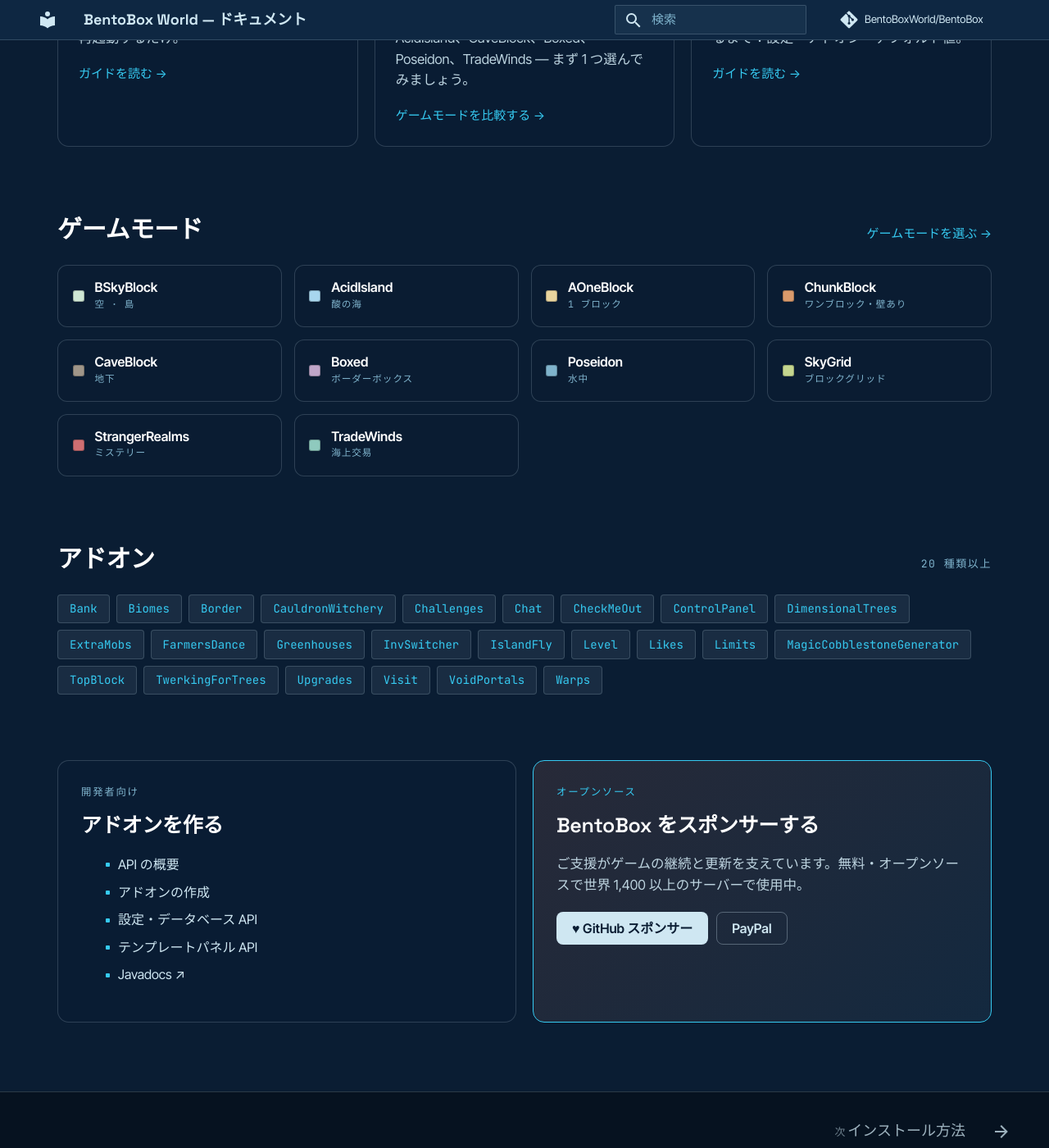
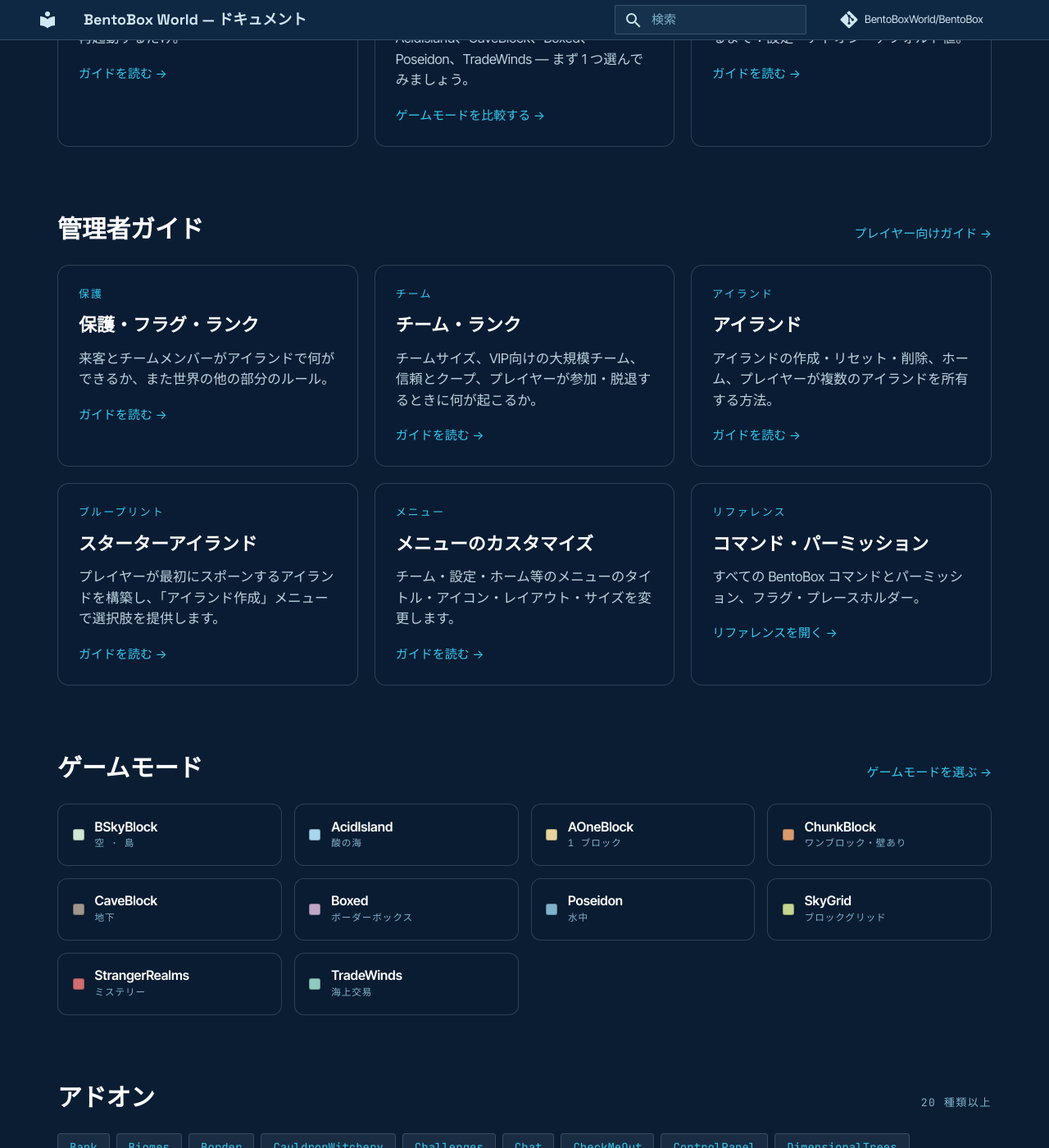
Before and after one commit to BentoBoxWorld/docs-japanese, an MkDocs documentation site: the page built from docs/index.md, in a window 1280 px wide and 1400 px high, scrolled down 937 px. Shown: the whole window at 82% size. Built offline with MkDocs 1.6.1 and Material for MkDocs 9.7.7, drawn with Linux system fonts in a browser that asks for light colours; comment, search, counter and statistics services are not loaded; some of the changed text lies outside the part shown.

Commit message:
docs(ja): update homepage with Player Guide button, admin guides section, and 1,600+ servers stat Co-Authored-By: Claude Opus 5.5 <noreply@anthropic.com>

```diff
--- a/docs/index.md
+++ b/docs/index.md
@@ -17,12 +17,13 @@ hide:
     <a href="BentoBox/First-Steps" class="bb-btn bb-btn-primary">最初の 30 分 &rarr;</a>
     <a href="FAQ" class="bb-btn bb-btn-ghost">FAQ とトラブルシューティング</a>
     <a href="gamemodes/Comparison" class="bb-btn bb-btn-ghost">ゲームモードを選ぶ</a>
+    <a href="BentoBox/Player-Guide" class="bb-btn bb-btn-ghost">プレイヤーガイド</a>
     <a href="https://download.bentobox.world" class="bb-btn bb-btn-ghost">ビルドをダウンロード</a>
   </div>
 
   <div class="bb-stats">
     <div class="bb-stat">
-      <div class="bb-stat__n">1,400+</div>
+      <div class="bb-stat__n">1,600+</div>
       <div class="bb-stat__l">サーバー</div>
     </div>
     <div class="bb-stat">
@@ -73,6 +74,64 @@ hide:
       <p class="bb-step-title">最初の 30 分</p>
       <p class="bb-step-body">インストール直後からプレイヤーが楽しめるまで：設定・アドオン・デフォルト値。</p>
       <a href="BentoBox/First-Steps" class="bb-step-link">ガイドを読む &rarr;</a>
+    </div>
+  </div>
+</div>
+
+<!-- ── ADMIN GUIDES ───────────────────────────────────────────── -->
+<div class="bb-section">
+  <div class="bb-section-header">
+    <h2>管理者ガイド</h2>
+    <a href="BentoBox/Player-Guide" class="bb-section-link">プレイヤー向けガイド &rarr;</a>
+  </div>
+  <div class="bb-steps">
+    <div class="bb-step-card">
+      <div class="bb-step-header">
+        <span class="bb-step-num">保護</span>
+      </div>
+      <p class="bb-step-title">保護・フラグ・ランク</p>
+      <p class="bb-step-body">来客とチームメンバーがアイランドで何ができるか、また世界の他の部分のルール。</p>
+      <a href="BentoBox/Island-Protection,-Flags-&amp;-Ranks" class="bb-step-link">ガイドを読む &rarr;</a>
+    </div>
+    <div class="bb-step-card">
+      <div class="bb-step-header">
+        <span class="bb-step-num">チーム</span>
+      </div>
+      <p class="bb-step-title">チーム・ランク</p>
+      <p class="bb-step-body">チームサイズ、VIP向けの大規模チーム、信頼とクープ、プレイヤーが参加・脱退するときに何が起こるか。</p>
+      <a href="BentoBox/About/Teams" class="bb-step-link">ガイドを読む &rarr;</a>
+    </div>
+    <div class="bb-step-card">
+      <div class="bb-step-header">
+        <span class="bb-step-num">アイランド</span>
+      </div>
+      <p class="bb-step-title">アイランド</p>
+      <p class="bb-step-body">アイランドの作成・リセット・削除、ホーム、プレイヤーが複数のアイランドを所有する方法。</p>
+      <a href="BentoBox/About/IslandManagement" class="bb-step-link">ガイドを読む &rarr;</a>
+    </div>
+    <div class="bb-step-card">
+      <div class="bb-step-header">
+        <span class="bb-step-num">ブループリント</span>
+      </div>
+      <p class="bb-step-title">スターターアイランド</p>
+      <p class="bb-step-body">プレイヤーが最初にスポーンするアイランドを構築し、「アイランド作成」メニューで選択肢を提供します。</p>
+      <a href="BentoBox/Blueprints" class="bb-step-link">ガイドを読む &rarr;</a>
+    </div>
+    <div class="bb-step-card">
+      <div class="bb-step-header">
+        <span class="bb-step-num">メニュー</span>
+      </div>
+      <p class="bb-step-title">メニューのカスタマイズ</p>
+      <p class="bb-step-body">チーム・設定・ホーム等のメニューのタイトル・アイコン・レイアウト・サイズを変更します。</p>
+      <a href="Tutorials/generic/Customizable-GUI" class="bb-step-link">ガイドを読む &rarr;</a>
+    </div>
+    <div class="bb-step-card">
+      <div class="bb-step-header">
+        <span class="bb-step-num">リファレンス</span>
+      </div>
+      <p class="bb-step-title">コマンド・パーミッション</p>
+      <p class="bb-step-body">すべての BentoBox コマンドとパーミッション、フラグ・プレースホルダー。</p>
+      <a href="BentoBox/Commands" class="bb-step-link">リファレンスを開く &rarr;</a>
     </div>
   </div>
 </div>
@@ -178,7 +237,7 @@ hide:
     <div class="bb-sponsor-card">
       <p class="bb-card-eyebrow" style="color:oklch(0.78 0.13 220)">オープンソース</p>
       <p class="bb-card-title">BentoBox をスポンサーする</p>
-      <p class="bb-card-body">ご支援がゲームの継続と更新を支えています。無料・オープンソースで世界 1,400 以上のサーバーで使用中。</p>
+      <p class="bb-card-body">ご支援がゲームの継続と更新を支えています。無料・オープンソースで世界 1,600 以上のサーバーで使用中。</p>
       <div class="bb-btn-row">
         <a href="https://github.com/sponsors/tastybento" class="bb-btn bb-btn-sm bb-btn-ink">&#9829; GitHub スポンサー</a>
         <a href="https://www.paypal.me/BentoBoxWorld" class="bb-btn bb-btn-sm bb-btn-ghost">PayPal</a>
```
